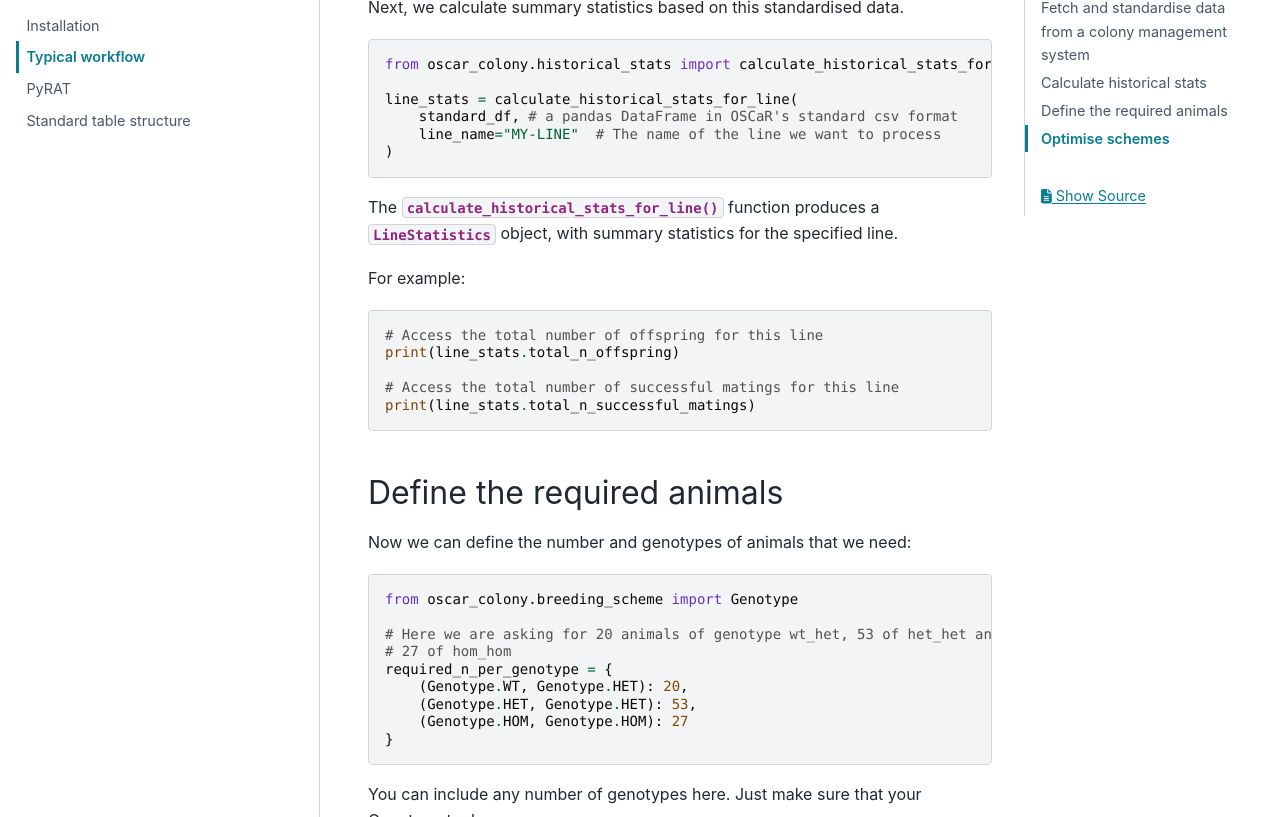
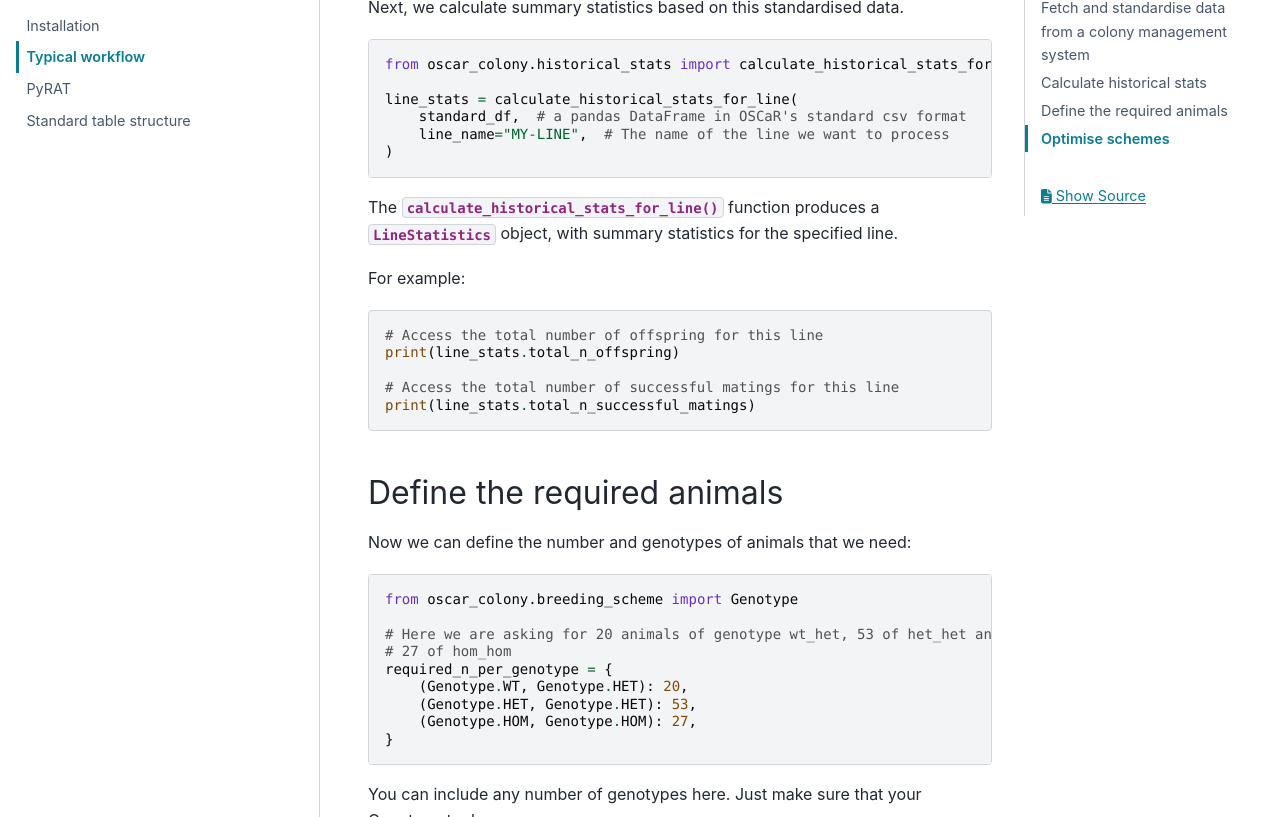
Before and after one commit to neuroinformatics-unit/OSCaR, a Sphinx documentation site: the page built from docs/source/user_guide/typical_workflow.md, in a window 1280 px wide and 1400 px high, scrolled down 547 px. Shown: the part 134-951 px from the top of the window. Built offline with Sphinx 7.4.7 and the PyData theme 0.15.4, drawn with Linux system fonts in a browser that asks for light colours.

````diff
--- a/docs/source/user_guide/typical_workflow.md
+++ b/docs/source/user_guide/typical_workflow.md
@@ -17,8 +17,8 @@ Next, we calculate summary statistics based on this standardised data.
 from oscar_colony.historical_stats import calculate_historical_stats_for_line
 
 line_stats = calculate_historical_stats_for_line(
-    standard_df, # a pandas DataFrame in OSCaR's standard csv format
-    line_name="MY-LINE"  # The name of the line we want to process
+    standard_df,  # a pandas DataFrame in OSCaR's standard csv format
+    line_name="MY-LINE",  # The name of the line we want to process
 )
 ```
 The {func}`~oscar_colony.historical_stats.calculate_historical_stats_for_line` function produces a {class}`~oscar_colony.historical_stats.LineStatistics` object, with summary statistics for the specified line.
@@ -44,7 +44,7 @@ from oscar_colony.breeding_scheme import Genotype
 required_n_per_genotype = {
     (Genotype.WT, Genotype.HET): 20,
     (Genotype.HET, Genotype.HET): 53,
-    (Genotype.HOM, Genotype.HOM): 27
+    (Genotype.HOM, Genotype.HOM): 27,
 }
 ```
 You can include any number of genotypes here. Just make sure that your Genotype tuples:
@@ -65,7 +65,7 @@ from oscar_colony.optimise.surplus_summary import SexSplit
 required_n_per_genotype = {
     (Genotype.WT, Genotype.HET): SexSplit(n_males=5, n_females=10),
     (Genotype.HET, Genotype.HET): SexSplit(n_males=33, n_females=40),
-    (Genotype.HOM, Genotype.HOM): 52
+    (Genotype.HOM, Genotype.HOM): 52,
 }
 ```
 You can mix the two methods, so you only have to specify a sex split where it matters as shown above.
@@ -77,12 +77,12 @@ The expected proportion of males comes from the historical stats for the line or
 Now we have defined the animals we need, OSCaR can calculate an optimal combination of breeding schemes based on the historical stats for that line.
 
 ```python
-from oscar_colony.optimise.optimal_scheme_calculator import calculate_optimal_scheme
+from oscar_colony.optimise.optimal_scheme_calculator import (
+    calculate_optimal_scheme,
+)
 
 breeding_schemes, surplus = calculate_optimal_scheme(
-    required_n_per_genotype,
-    line_stats=line_stats,
-    default_litter_size=6
+    required_n_per_genotype, line_stats=line_stats, default_litter_size=6
 )
 ```
 Make sure you set the `default_litter_size` to an appropriate value. For example, you could set it to the average litter size across all your institution's data.
````
Also changed, not shown: docs/source/user_guide/pyrat.md (+3 -1 lines).
